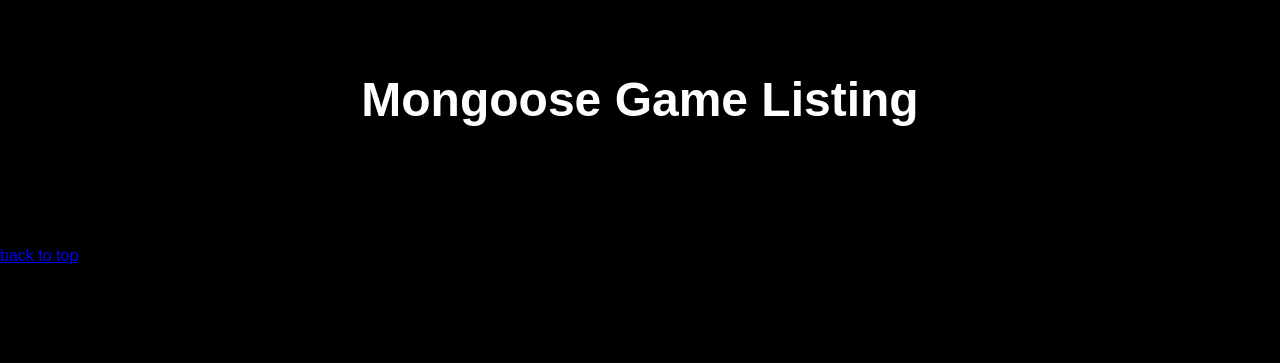
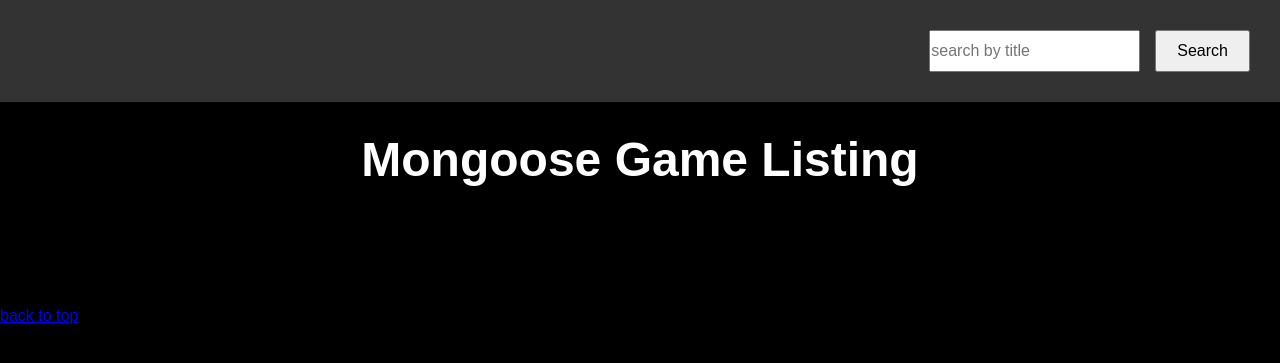
Before and after one commit to iO-Academy/2021-jul-game-listing, a PHP site: page / in a window 1280 px wide. Shown: the top 363 px of the page. Run offline with PHP 8.4, Linux system fonts and the light colour scheme; data that the repository does not hold is empty; some web fonts are replaced.

Commit message:
added navbar and some styling

```diff
--- a/index.php
+++ b/index.php
@@ -18,6 +18,12 @@ $games = GamesHydrator::getAllGames($db);
     <link rel="stylesheet" href="styles.css">
 </head>
 <body>
+    <nav>
+        <form>
+            <input type="search" name="query" placeholder="search by title" aria-label="search by title" role="search">
+            <button type="submit">Search</button>
+        </form>
+    </nav>
     <main id="homePage">
         <h1>Mongoose Game Listing</h1>
         <div class="cardContainer">
--- a/styles.css
+++ b/styles.css
@@ -14,7 +14,7 @@ h1 {
     font-size: 3rem;
     color: #fff;
     text-align: center;
-    padding: 40px 0 20px 0;
+    padding: 100px 0 20px 0;
 }
 
 .cardContainer {
@@ -49,3 +49,21 @@ h3 {
     position: absolute;
     top: 320px;
 }
+nav {
+    padding: 30px;
+    position: fixed;
+    top: 0;
+    background-color: #333;
+    width: 100%;
+    z-index: 99;
+}
+
+form {
+    display: flex;
+    justify-content: flex-end;
+}
+
+form button {
+    margin-left: 15px;
+    padding: 10px 20px;
+}
```
